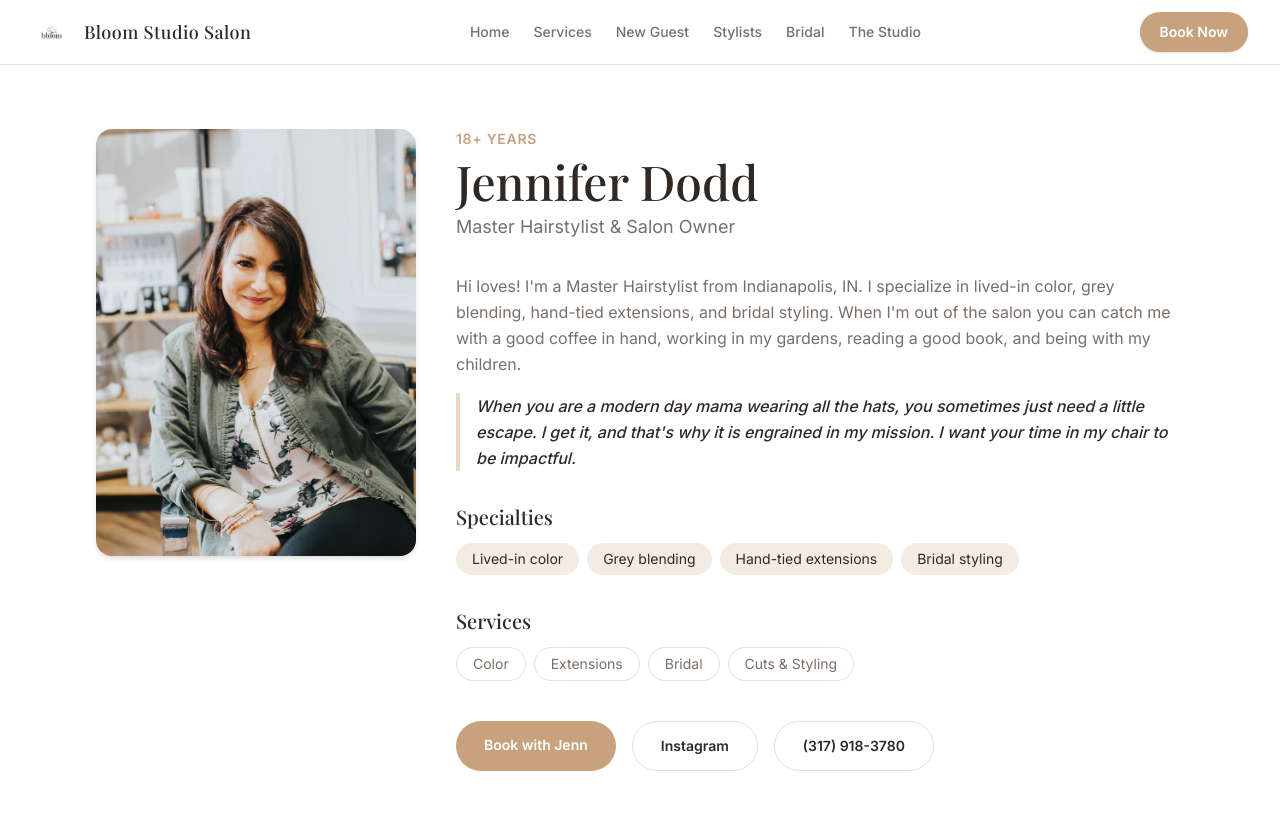
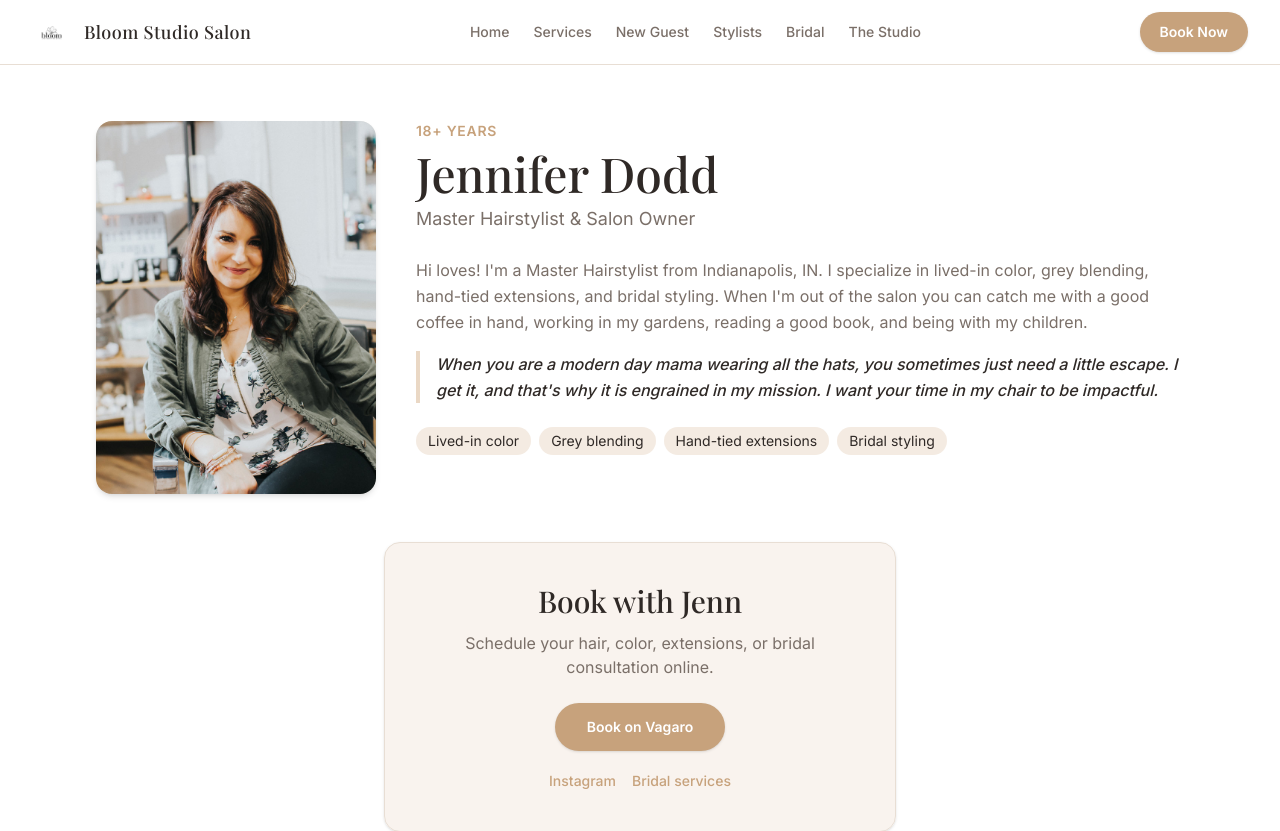
Before and after one commit to darnold5000/bloomstudiosalon, a Next.js app: page /stylists/jennifer in a window 1280 px wide. Shown: the top 831 px of the page. Built offline with nearby package versions, Linux system fonts and the light colour scheme; a web font is replaced by a local one.

Commit message:
services update

```diff
--- a/src/app/stylists/[slug]/page.tsx
+++ b/src/app/stylists/[slug]/page.tsx
@@ -2,10 +2,8 @@ import Image from "next/image";
 import Link from "next/link";
 import { notFound } from "next/navigation";
 import { CalendlyEmbed } from "@/components/schedule/CalendlyEmbed";
-import CTASection from "@/components/CTASection";
 import { getCalendlyUrl, usesCalendly } from "@/lib/calendly";
 import { getStylistBySlug, stylists, type Stylist } from "@/data/stylists";
-import { siteInfo } from "@/data/site";
 import type { Metadata } from "next";
 
 type Props = {
@@ -56,28 +54,24 @@ function StylistContactLinks({ stylist }: { stylist: Stylist }) {
 }
 
 function JenniferProfile({ stylist }: { stylist: Stylist }) {
-  const bookingHref =
-    stylist.bookingUrl ||
-    (stylist.email ? `mailto:${stylist.email}?subject=Appointment%20Request` : undefined) ||
-    stylist.phoneHref ||
-    siteInfo.links.bookOnline;
+  const bookingHref = stylist.bookingUrl!;
 
   return (
-    <>
-      <section className="bg-surface py-12 sm:py-16">
-        <div className="mx-auto grid max-w-6xl items-start gap-10 px-4 sm:px-6 lg:grid-cols-[320px_1fr] lg:px-8">
-          <div className="relative mx-auto aspect-[4/5] w-full max-w-sm overflow-hidden rounded-2xl bg-background shadow-md sm:aspect-[3/4] lg:mx-0">
+    <section className="bg-surface py-10 sm:py-14">
+      <div className="mx-auto max-w-6xl px-4 sm:px-6 lg:px-8">
+        <div className="grid items-start gap-8 lg:grid-cols-[280px_1fr] lg:gap-10">
+          <div className="relative mx-auto aspect-[4/5] w-full max-w-xs overflow-hidden rounded-2xl bg-background shadow-md sm:max-w-sm lg:mx-0 lg:aspect-[3/4]">
             <Image
               src={stylist.image}
               alt={stylist.name}
               fill
               priority
               className="object-contain object-top sm:object-cover sm:object-top"
-              sizes="(max-width: 1024px) 320px, 320px"
+              sizes="(max-width: 1024px) 280px, 280px"
             />
           </div>
 
-          <div>
+          <div className="min-w-0">
             <p className="text-sm font-semibold uppercase tracking-wider text-accent">
               {stylist.yearsExperience}
             </p>
@@ -86,7 +80,7 @@ function JenniferProfile({ stylist }: { stylist: Stylist }) {
             </h1>
             <p className="mt-2 text-lg text-muted">{stylist.title}</p>
 
-            <div className="mt-8 space-y-4 leading-relaxed text-muted">
+            <div className="mt-6 space-y-4 leading-relaxed text-muted">
               <p>{stylist.bio}</p>
               {stylist.mission && (
                 <p className="border-l-4 border-accent-soft pl-4 font-medium italic text-text">
@@ -95,80 +89,59 @@ function JenniferProfile({ stylist }: { stylist: Stylist }) {
               )}
             </div>
 
-            <div className="mt-8">
-              <h2 className="font-serif text-xl font-medium text-text">Specialties</h2>
-              <ul className="mt-3 flex flex-wrap gap-2">
+            <ul className="mt-6 flex flex-wrap gap-2">
               {stylist.specialties.map((specialty) => (
                 <li
                   key={specialty}
-                    className="rounded-full bg-accent-soft/50 px-4 py-1.5 text-sm text-text"
+                  className="rounded-full bg-accent-soft/50 px-3 py-1 text-sm text-text"
                 >
                   {specialty}
                 </li>
               ))}
             </ul>
           </div>
-
-            <div className="mt-8">
-              <h2 className="font-serif text-xl font-medium text-text">Services</h2>
-              <ul className="mt-3 flex flex-wrap gap-2">
-                {stylist.services.map((service) => (
-                  <li
-                    key={service}
-                    className="rounded-full border border-border px-4 py-1.5 text-sm text-muted"
-                  >
-                    {service}
-                  </li>
-                ))}
-              </ul>
         </div>
 
-            <div className="mt-10 flex flex-wrap gap-4">
+        <div className="mx-auto mt-10 max-w-lg sm:mt-12">
+          <div className="rounded-2xl border border-border bg-accent-soft/30 p-8 text-center shadow-sm sm:p-10">
+            <h2 className="font-serif text-2xl font-medium text-text sm:text-3xl">
+              {stylist.bookingLabel || "Book with Jenn"}
+            </h2>
+            <p className="mt-3 text-sm text-muted sm:text-base">
+              Schedule your hair, color, extensions, or bridal consultation online.
+            </p>
             <Link
-                href={bookingHref!}
-                target={stylist.bookingUrl ? "_blank" : undefined}
-                rel={stylist.bookingUrl ? "noopener noreferrer" : undefined}
-                className="rounded-full bg-accent px-7 py-3.5 text-sm font-semibold text-white transition hover:bg-accent/90"
+              href={bookingHref}
+              target="_blank"
+              rel="noopener noreferrer"
+              className="mt-6 inline-block rounded-full bg-accent px-8 py-3.5 text-sm font-semibold text-white shadow-sm transition hover:bg-accent/90"
             >
-                {stylist.bookingLabel || "Book Appointment"}
+              Book on Vagaro
             </Link>
+            <div className="mt-5 flex flex-wrap items-center justify-center gap-4 text-sm">
               {stylist.instagram && (
                 <Link
                   href={stylist.instagram}
                   target="_blank"
                   rel="noopener noreferrer"
-                  className="rounded-full border border-border px-7 py-3.5 text-sm font-semibold text-text transition hover:border-accent hover:text-accent"
+                  className="font-medium text-accent transition hover:underline"
                 >
                   Instagram
                 </Link>
               )}
-              {stylist.phone && (
-                <a
-                  href={stylist.phoneHref}
-                  className="rounded-full border border-border px-7 py-3.5 text-sm font-semibold text-text transition hover:border-accent hover:text-accent"
+              <Link
+                href="/bridal"
+                className="font-medium text-accent transition hover:underline"
               >
-                  {stylist.phone}
-                </a>
-              )}
-              {stylist.email && (
-                <a
-                  href={`mailto:${stylist.email}`}
-                  className="rounded-full border border-border px-7 py-3.5 text-sm font-semibold text-text transition hover:border-accent hover:text-accent"
-                >
-                  Email
-                </a>
-              )}
+                Bridal services
+              </Link>
             </div>
+          </div>
+
+          <StylistContactLinks stylist={stylist} />
         </div>
       </div>
     </section>
-
-      <CTASection
-        title={`Book with ${stylist.name.split(" ")[0]}`}
-        description="Ready for beautiful hair and a personalized guest experience? Book your appointment today."
-        showNewGuest={false}
-      />
-    </>
   );
 }
 
--- a/src/components/StylistCard.tsx
+++ b/src/components/StylistCard.tsx
@@ -23,7 +23,7 @@ export default function StylistCard({ stylist }: { stylist: Stylist }) {
         <p className="mt-1 text-sm text-muted">{stylist.title}</p>
         <p className="mt-2 line-clamp-3 text-sm leading-relaxed text-muted sm:mt-3">{stylist.bio}</p>
         <span className="mt-3 inline-block text-sm font-semibold text-accent transition group-hover:underline sm:mt-4">
-          View profile →
+          Book with {stylist.name.split(" ")[0]} →
         </span>
       </div>
     </Link>
```
Lines whose indentation alone changed are shown as unchanged.
